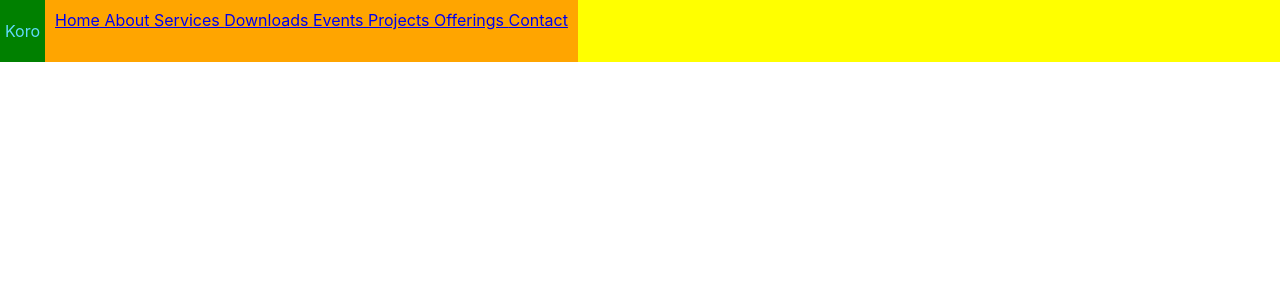
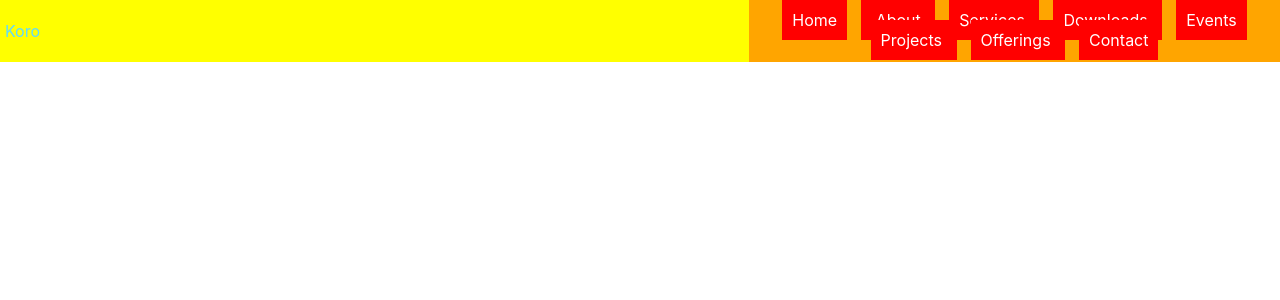
Before and after one commit to KipletingEdwin/ACK-St-James-Koromosho, a React (Create React App) app: page / in a window 1280 px wide. Shown: the top 300 px of the page. Built offline with nearby package versions, Linux system fonts and the light colour scheme.

Commit message:
organize my navbar clearly

```diff
--- a/src/App.css
+++ b/src/App.css
@@ -47,11 +47,20 @@
 }
 
 .logo{
-  background-color: green;
+  /* background-color: green; */
   padding: 5px;
 }
 
 .nav-links{
   background-color: orange;
   padding: 10px;
+  margin-left: 55%;
 }
+
+.navbar-links {
+  background-color: red;
+  padding: 10px;
+  margin: 7px;
+  text-decoration: none;
+  color: white;
+}
```
